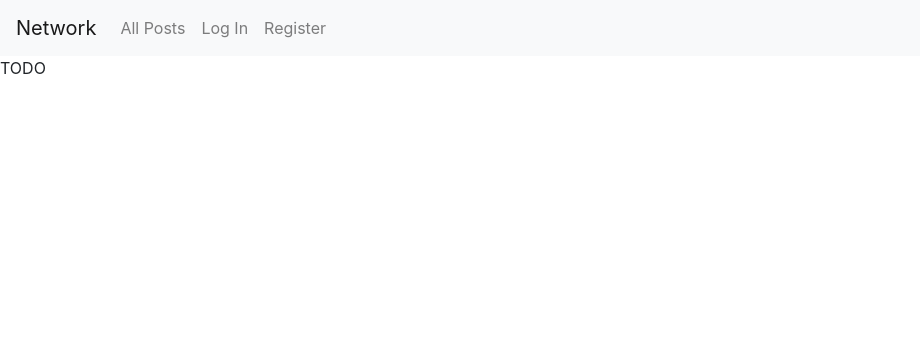
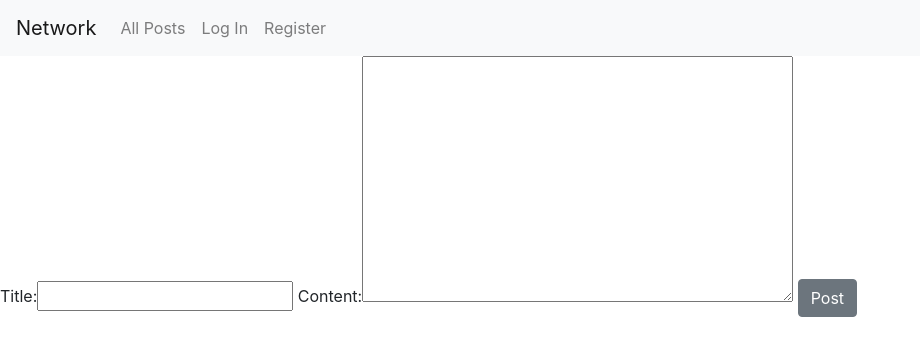
Before and after one commit to vuca1/Network_cs50w, a Django app: page / in a window 1280 px wide. Shown: the top 356 px of the page, without its empty margins (0-920 px from the left). Run offline with Django 3.2, Linux system fonts and the light colour scheme; some libraries are stand-ins or nearby versions.

Commit message:
Implement post creation feature with form handling and update index template

```diff
--- a/project4/network/templates/network/index.html
+++ b/project4/network/templates/network/index.html
@@ -1,5 +1,11 @@
 {% extends "network/layout.html" %}
 
 {% block body %}
-    TODO
+
+    <form action="{% url 'index' %}" method="post">
+        {% csrf_token %}
+        {{ new_post_form }}
+        <input class="btn btn-secondary" type="button" type="submit" value="Post">
+    </form>
+
 {% endblock %}
--- a/project4/network/views.py
+++ b/project4/network/views.py
@@ -1,14 +1,48 @@
 from django.contrib.auth import authenticate, login, logout
 from django.db import IntegrityError
 from django.http import HttpResponse, HttpResponseRedirect
-from django.shortcuts import render
+from django.shortcuts import render, redirect
 from django.urls import reverse
+from django import forms
 
-from .models import User
+from .models import User, Post
 
+class NewPostForm(forms.Form):
+    title = forms.CharField(
+        label="Title",
+        required=True,
+        max_length=50
+    )
+    content = forms.CharField(
+        label="Content",
+        required=True,
+        max_length=500,
+        widget=forms.Textarea
+    )
 
 def index(request):
-    return render(request, "network/index.html")
+    if request.method == "POST":
+        new_post = NewPostForm(request.POST)
+        if new_post.is_valid():
+            title = new_post.cleaned_data["title"]
+            content = new_post.cleaned["content"]
+        else:
+            return render(request, "network/index.html",{
+                "new_post_form": new_post
+            })
+
+        new_post = Post(
+            title=title,
+            content=content
+        )
+        new_post.save()
+
+        return redirect("index")
+
+    return render(request, "network/index.html", {
+        "new_post_form": NewPostForm()
+    })
+
 
 
 def login_view(request):
```
Also changed, not shown: project4/network/models.py (+7 -0 lines), project4/db.sqlite3, 1 other file.
